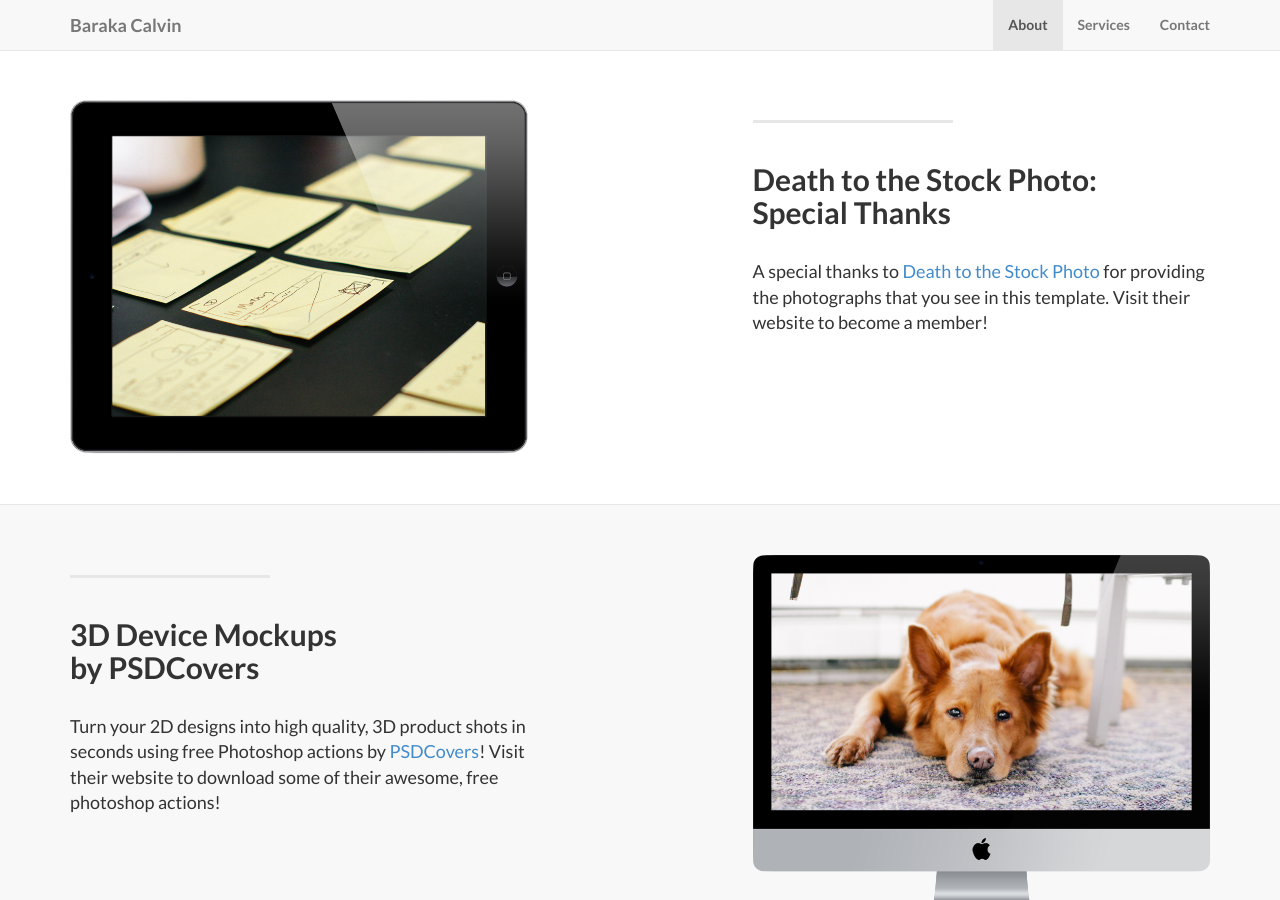
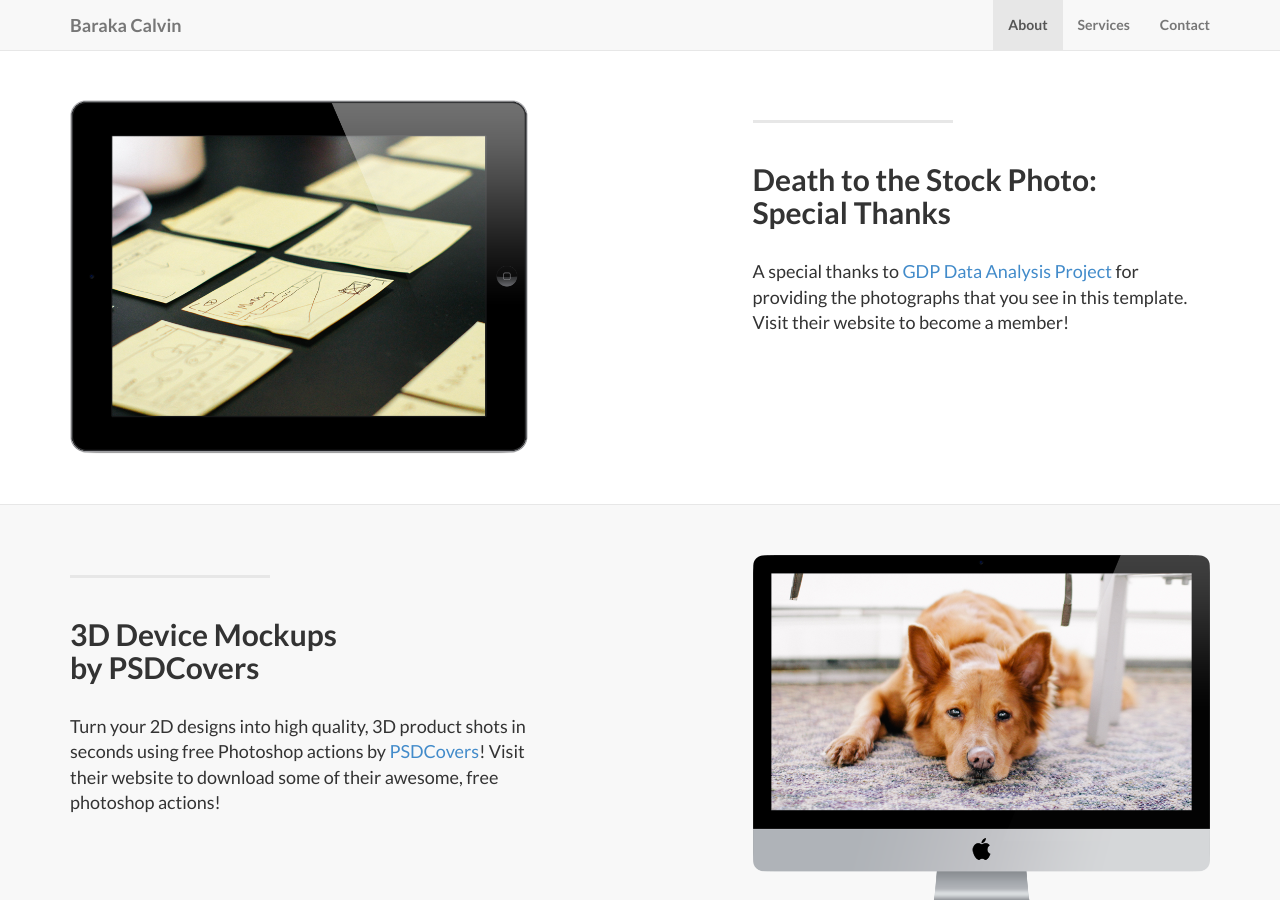
Before and after one commit to Barakacalvin/Barakacalvin.github.io, a Jekyll site: the page built from index.html, in a window 1280 px wide and 900 px high, scrolled down 1011 px. Built offline with Jekyll 4.4.1, drawn with Linux system fonts in a browser that asks for light colours.

Commit message:
Update 2014-09-21-services-1.markdown

```diff
--- a/_posts/2014-09-21-services-1.markdown
+++ b/_posts/2014-09-21-services-1.markdown
@@ -5,4 +5,4 @@ category: Services
 title: Death to the Stock Photo:<br>Special Thanks
 description: |
 ---
-  A special thanks to [Death to the Stock Photo](http://join.deathtothestockphoto.com/) for providing the photographs that you see in this template.  Visit their website to become a member!
+A special thanks to [GDP Data Analysis Project]([http://join.deathtothestockphoto.com/](https://github.com/Barakacalvin/GDP-Data-Analysis)) for providing the photographs that you see in this template.  Visit their website to become a member!
```
